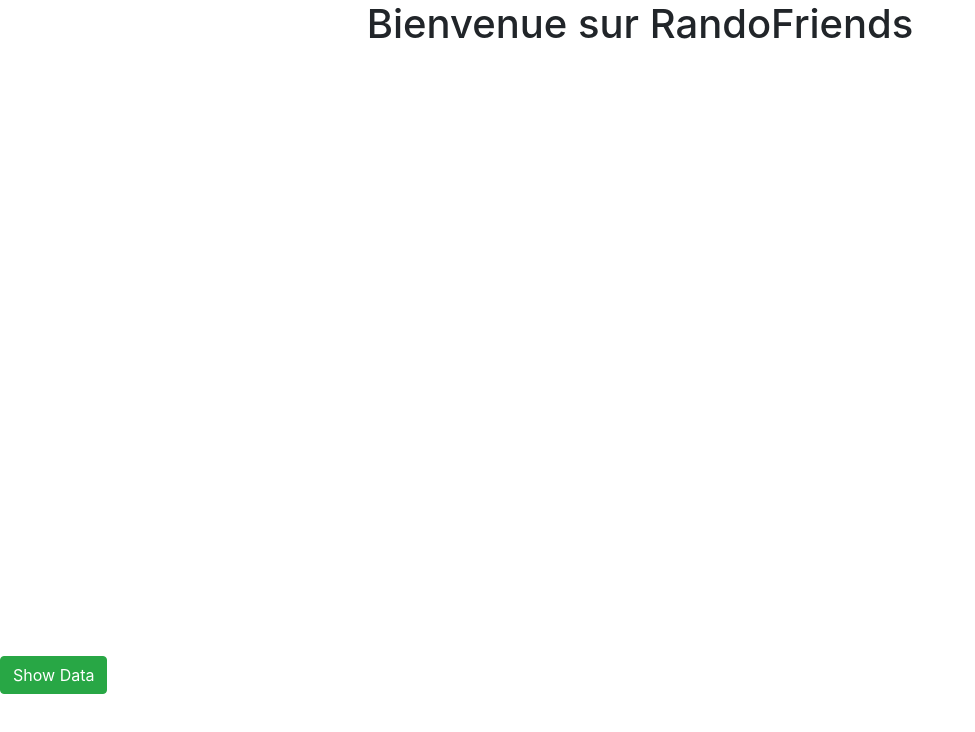
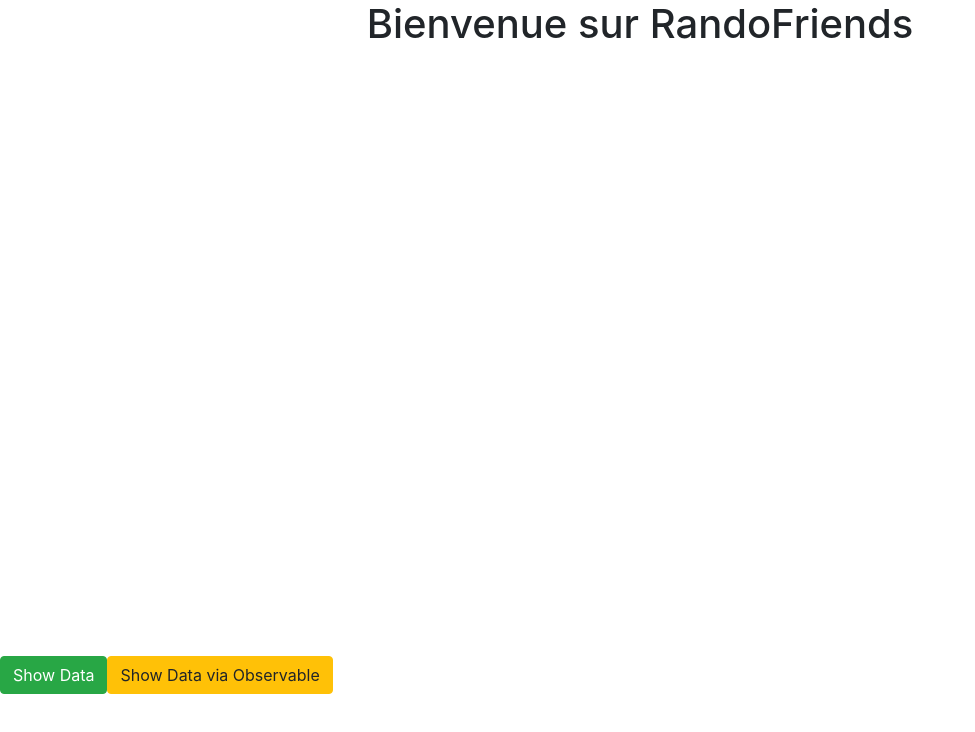
Before and after one commit to mustapha2388/Frontend_Rando, an Angular app: page / in a window 1280 px wide. Shown: the top 732 px of the page, without its empty margins (0-975 px from the left). Built offline with nearby package versions, Linux system fonts and the light colour scheme.

Commit message:
Use Observable in order to show Leaflet Map

```diff
--- a/src/app/components/location/location.component.html
+++ b/src/app/components/location/location.component.html
@@ -11,3 +11,4 @@
 </div>
 
 <button class="btn btn-success" (click)="showDataFromConsole();">Show Data</button>
+<button class="btn btn-warning" (click)="showDataByObservable();">Show Data via Observable</button>
--- a/src/app/components/location/location.component.ts
+++ b/src/app/components/location/location.component.ts
@@ -1,6 +1,7 @@
 import { Component, OnInit } from '@angular/core';
 import { LocationRepository } from 'src/app/services/location.repository.service';
 import * as L from 'leaflet';
+import { Subscription, Subject, BehaviorSubject } from 'rxjs';
 
 
 @Component({
@@ -15,6 +16,8 @@ export class LocationComponent implements OnInit {
   latitude: number = 48.87563911932324;
   tab: Promise<Location>;
 
+  locationSubscribe: Subscription;
+  locationSubject: Subject<Location>;
 
   ngOnInit(): void {}
   constructor(private locationRepository: LocationRepository){}
@@ -29,7 +32,7 @@ export class LocationComponent implements OnInit {
 
           console.log("longitude:" + this.longitude + " latitude:" + this.latitude);
 
-          console.log("just here");
+          console.log(response);
           // Déclaration de la carte avec les coordonnées du centre et le niveau de zoom.
           const myfrugalmap = L.map('frugalmap').setView([this.latitude, this.longitude], 10);
 
@@ -47,4 +50,47 @@ export class LocationComponent implements OnInit {
         });
   }
 
+  // Il faut observer, pour cela nous allons utiliser la méthode subscribe()
+  // qui prendra 1 argument et 3 fonctions
+  showDataByObservable(){
+    //console.log("in showDataByObservable ");
+    this.locationSubscribe = this.locationRepository.getDataByObservable().subscribe(
+      //Fonction OK, Execute le bloc de code à chaque fois qu'il reçoit une donnée
+      (response) => {
+        console.log(response);
+
+        this.longitude = response.content[2].centre_geo.coordinates[0];
+        this.latitude = response.content[2].centre_geo.coordinates[1];
+
+        console.log("longitude:" + this.longitude + " latitude:" + this.latitude);
+
+        console.log(response);
+        // Déclaration de la carte avec les coordonnées du centre et le niveau de zoom.
+        const myfrugalmap = L.map('frugalmap').setView([this.latitude, this.longitude], 10);
+
+        const myIcon = L.icon({
+          iconUrl: 'https://cdnjs.cloudflare.com/ajax/libs/leaflet/1.2.0/images/marker-icon.png'
+        });
+
+        L.tileLayer('http://{s}.tile.osm.org/{z}/{x}/{y}.png', {
+          attribution: 'Capgemini Here'
+        }).addTo(myfrugalmap);
+
+
+        L.marker([this.latitude, this.longitude], { icon: myIcon }).bindPopup('Je suis un nouveau marqueur').addTo(myfrugalmap).openPopup();
+
+      },
+      //Fonction Error, Execute le bloc de code si une erreur est survenue
+      (error) => {
+        console.log("there is an error ");
+      },
+      //Fonction Completed, Execute le bloc de code dès que l'observable est terminé
+      () => {
+        console.log("completed");
+      }
+    );
+
+  // this.locationSubscribe.unsubscribe();
+  }
+
 }
--- a/src/app/services/location.repository.service.ts
+++ b/src/app/services/location.repository.service.ts
@@ -1,6 +1,7 @@
 import { Injectable } from '@angular/core';
 import { Location } from '../metier/location';
 import { HttpClient, HttpParams } from '@angular/common/http';
+import { Observable } from 'rxjs';
 @Injectable({
     providedIn: 'root'
   })
@@ -18,6 +19,12 @@ export class LocationRepository {
                         .toPromise();
       }
 
+      // Creation et retour d'un observable (objet qui émet des informations)
+      public getDataByObservable(): Observable<any>{
+        return this.http.get(`${this.serviceUrl}`);
+        //return null;
+      }
+
 
 
 }
```
